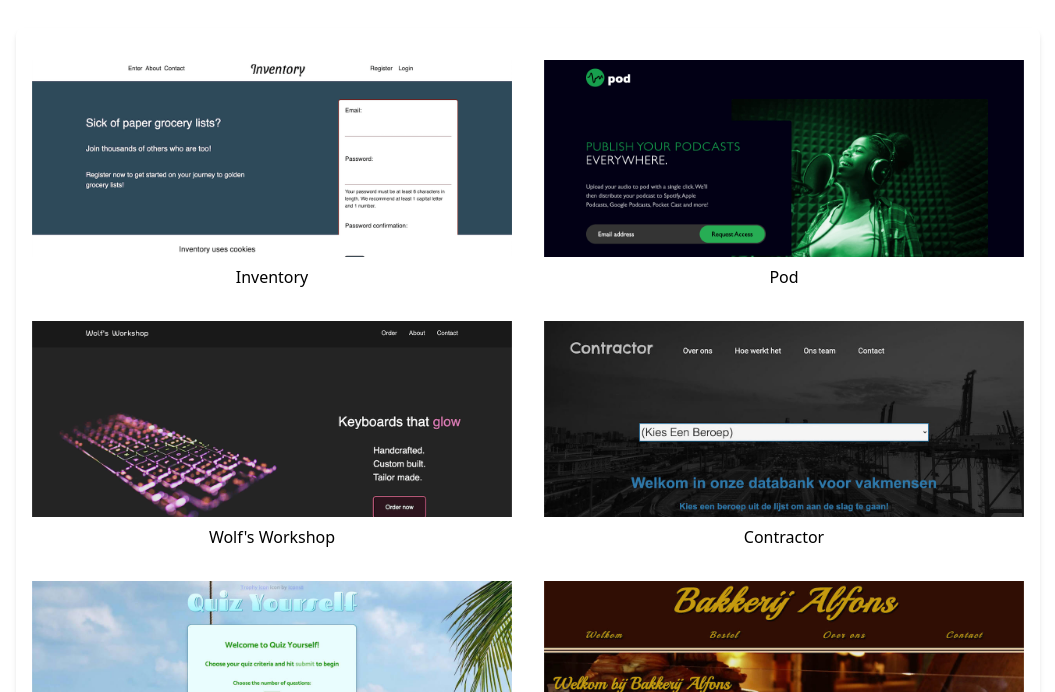
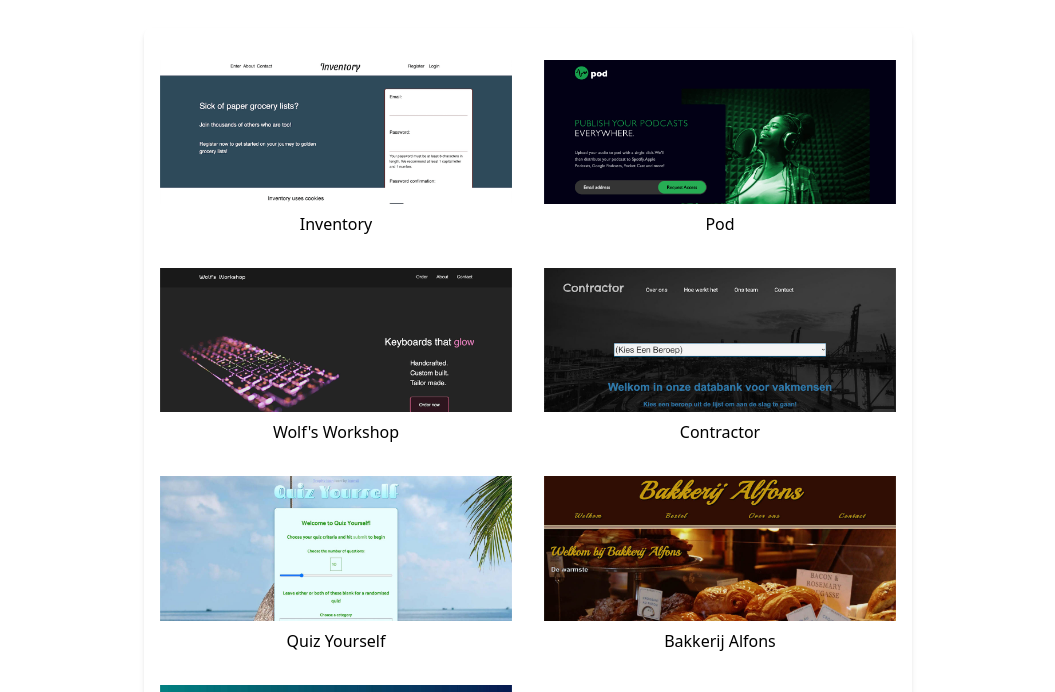
Before and after one commit to jorgevds/portfolio, a Next.js app: page / in a window 1280 px wide. Shown: the part 488-1180 px from the top of the page, without its empty margins (112-1167 px from the left). Built offline with nearby package versions, Linux system fonts and the light colour scheme.

Commit message:
disable tailwind purge for now

```diff
--- a/components/Landing/Projects.tsx
+++ b/components/Landing/Projects.tsx
@@ -6,7 +6,7 @@ interface ProjectsProps {}
 const Projects: React.FC<ProjectsProps> = () => {
   return (
     <article
-      className="w-4/5 h-auto m-auto mb-12 rounded-lg shadow-md"
+      className="w-4/5 h-auto m-auto mb-12 rounded-lg shadow-md minlg:w-3/5"
       id="projects"
     >
       <ul className="grid grid-cols-2 gap-8 p-4 py-8 m-auto text-center">
--- a/package.json
+++ b/package.json
@@ -10,14 +10,14 @@
   "dependencies": {
     "next": "latest",
     "react": "^16.12.0",
-    "react-dom": "^16.12.0"
+    "react-dom": "^16.12.0",
+    "tailwindcss": "^2.0.3"
   },
   "devDependencies": {
     "@types/node": "^12.12.21",
     "@types/react": "^16.9.16",
     "@types/react-dom": "^16.9.4",
     "postcss-preset-env": "^6.7.0",
-    "tailwindcss": "^2.0.3",
     "typescript": "4.0"
   },
   "license": "MIT"
--- a/tailwind.config.js
+++ b/tailwind.config.js
@@ -1,5 +1,5 @@
 module.exports = {
-  purge: ["./src/**/*.{js,jsx,ts,tsx}", "./public/index.html"],
+  purge: [],
   darkMode: false, // or 'media' or 'class'
   theme: {
     extend: {},
```
